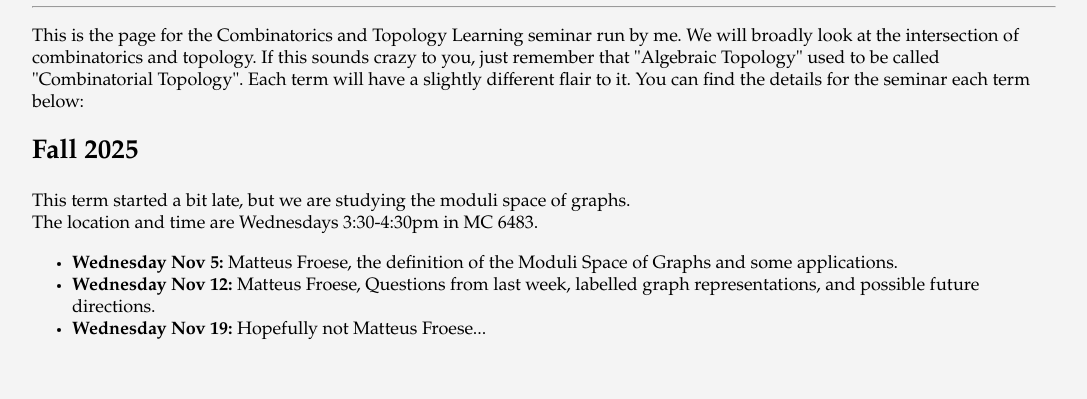
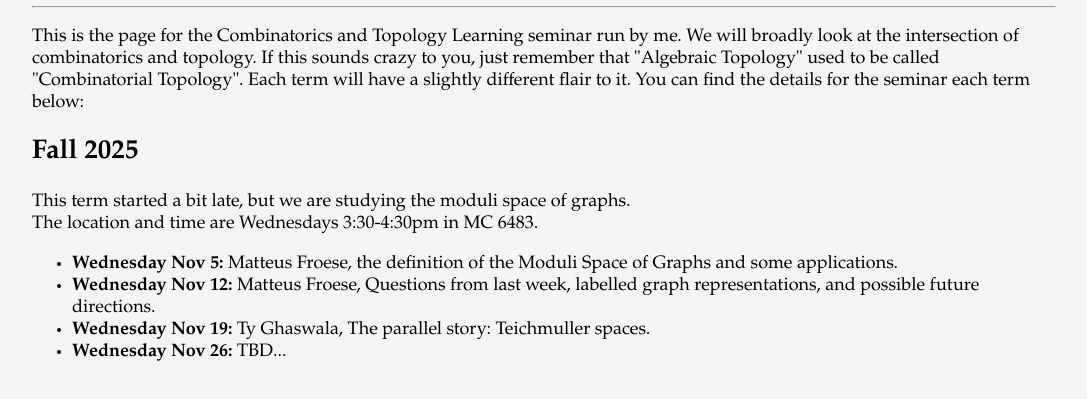
Before and after one commit to matteusfroese/matteusfroese.github.io, a plain HTML site: page seminars.html in a window 1280 px wide. Shown: the part 165-564 px from the top of the page, without its empty margins (96-1183 px from the left). Drawn offline with Linux system fonts and the light colour scheme.

Commit message:
Update seminars.html

```diff
--- a/seminars.html
+++ b/seminars.html
@@ -43,7 +43,8 @@ The location and time are Wednesdays 3:30-4:30pm in MC 6483.
      <ul>
       <li><b>Wednesday Nov 5:</b> Matteus Froese, the definition of the Moduli Space of Graphs and some applications.</li>
       <li><b>Wednesday Nov 12:</b> Matteus Froese, Questions from last week, labelled graph representations, and possible future directions.</li>
-      <li><b>Wednesday Nov 19:</b> Hopefully not Matteus Froese...</li>
+      <li><b>Wednesday Nov 19:</b> Ty Ghaswala, The parallel story: Teichmuller spaces.</li>
+      <li><b>Wednesday Nov 26:</b> TBD...</li>
     </ul>
 </p>
 
```
